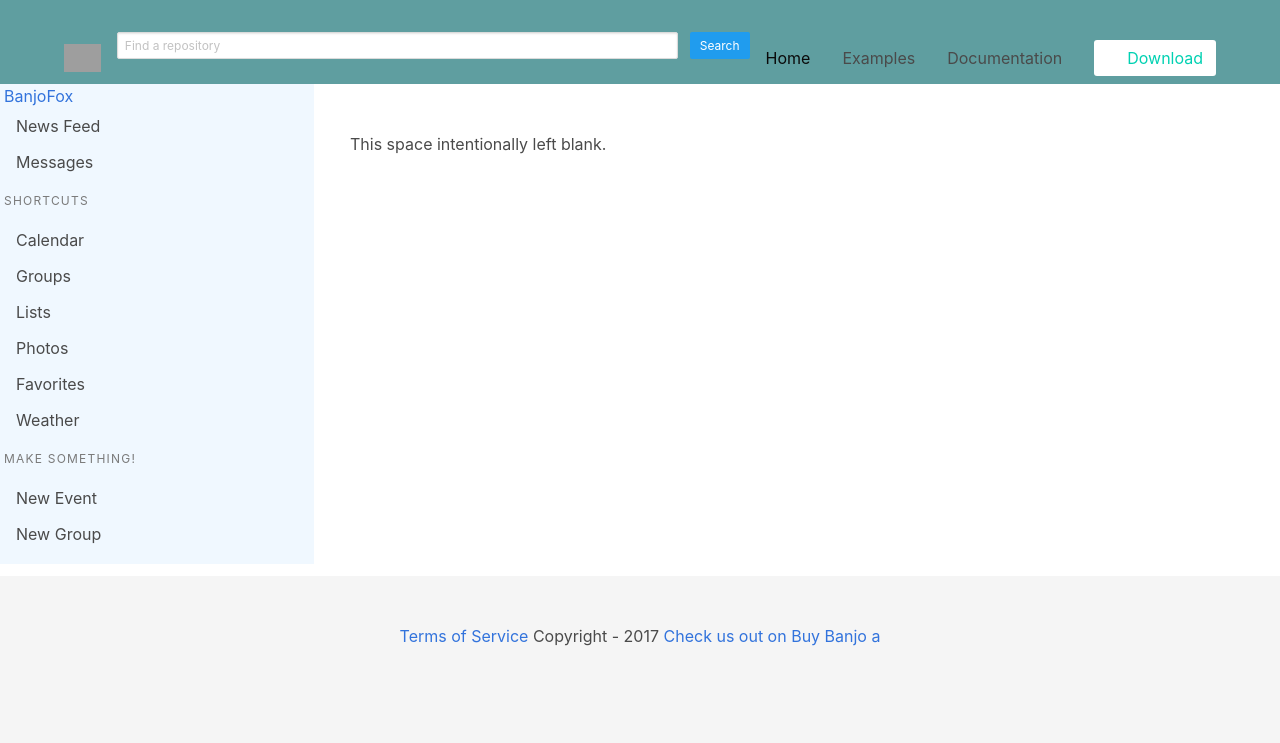
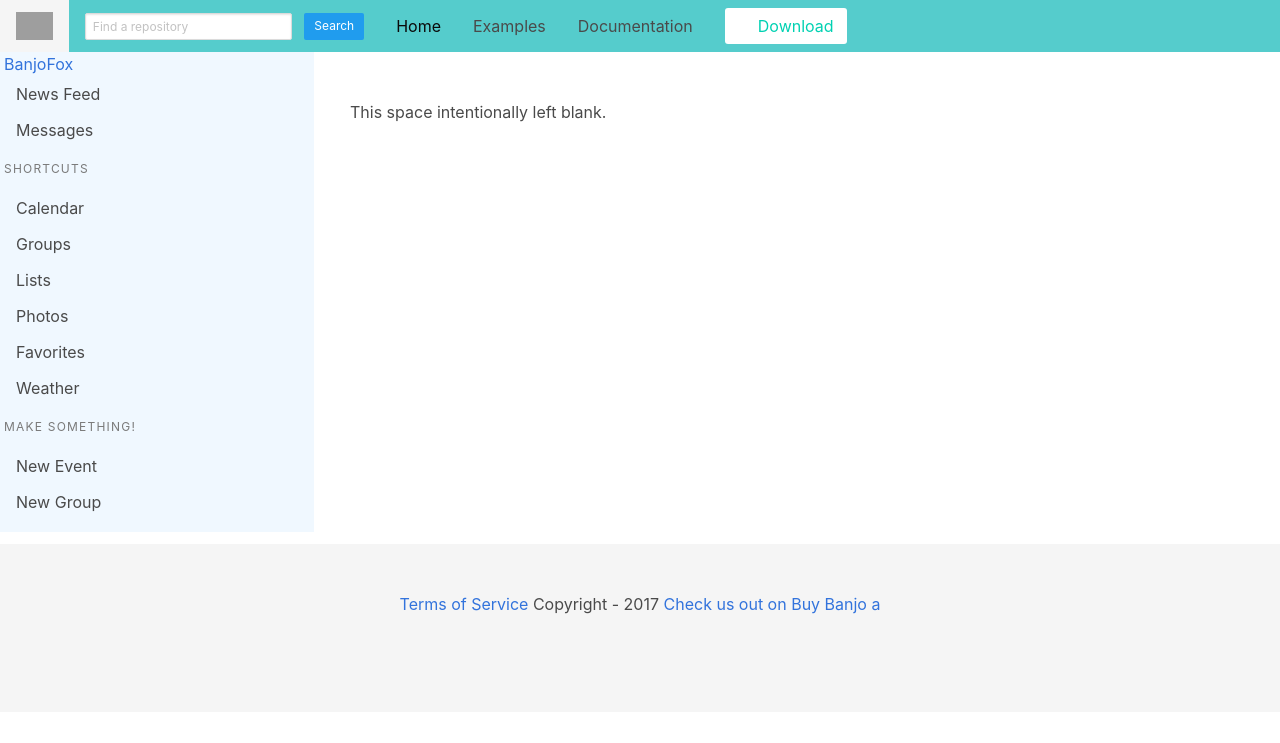
Before and after one commit to jfmcbrayer/clubeleven, a Django app: page / in a window 1280 px wide. Shown: the top 743 px of the page. Run offline with Django 3.2, Linux system fonts and the light colour scheme; the visitor is signed in with stand-in values (Sample User, id 1); some libraries are stand-ins or nearby versions; grey boxes are pictures that could not be loaded.

Commit message:
More fixes to base template layouts

```diff
--- a/clubeleven/static/css/scratchpad.css
+++ b/clubeleven/static/css/scratchpad.css
@@ -33,3 +33,8 @@ footer {
   /* top | right | bottom | left */
   padding: 4px 1em 6px 2em;
 }
+
+.navbar
+{
+    background-color: #55CCCC;
+}
--- a/clubeleven/templates/base.html
+++ b/clubeleven/templates/base.html
@@ -6,25 +6,26 @@
         <title>{% block title %}Club Eleven {% endblock %}</title>
         <link rel="stylesheet" href="/static/css/bulma.css">
         <link rel="stylesheet" href="/static/css/fork-awesome.css">
-        <link rel="stylesheet" media="screen" href="static/css/scratchpad.css">
+        <link rel="stylesheet" media="screen" href="/static/css/scratchpad.css">
     </head>
     <body>
-        <nav class="navbar" style="padding-top: 2em; background-color: cadetblue">
+        <nav class="navbar" >
             <!-- Top nav -->
             {% block nav %}
-            <div class="container">
             <div class="navbar-brand">
                 <a class="navbar-item">
                     <img src="https://bulma.io/images/placeholders/128x128.png" alt="Aardwolf">
                 </a>
-                    <span class="navbar-burger burger" data-target="navbar_menu_hero_a">
+                <div class="navbar-burger burger" data-target="navbar_menu_hero_a">
                     <span></span>
                     <span></span>
                     <span></span>
-                    </span>
                 </div>
-                <div class="container" style="position: bottom">
-                    <!-- I don't think this is really needed for the "Search" bar but it expands to fit LOL -->
+            </div>
+            </div>
+            <div id="navbar_menu_hero_a" class="navbar-menu">
+                <div class="navbar-start" >
+                    <div class="navbar-item">
                         <div class="field is-grouped">
                             <p class="control is-expanded">
                                 <input class="input  is-small" type="text" placeholder="Find a repository">
@@ -36,7 +37,6 @@
                             </p>
                         </div>
                     </div>
-                <div id="navbar_menu_hero_a" class="navbar-menu">
                 <div class="navbar-end">
                     <a class="navbar-item is-active">
                         Home
@@ -55,7 +55,6 @@
                             <span>Download</span>
                         </a>
                     </span>
-                    </div>
                 </div>
             </div>
             {% endblock %}
```
Lines whose indentation alone changed are shown as unchanged.
